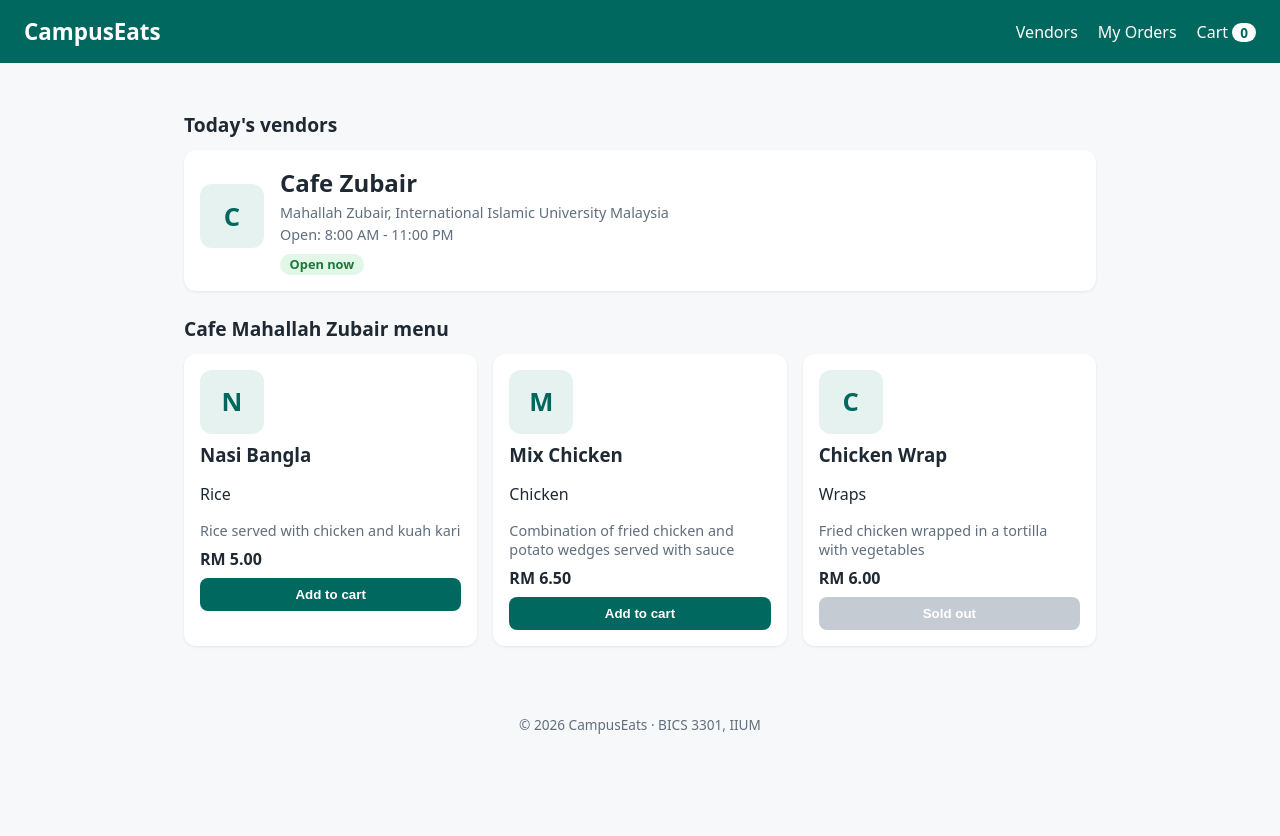
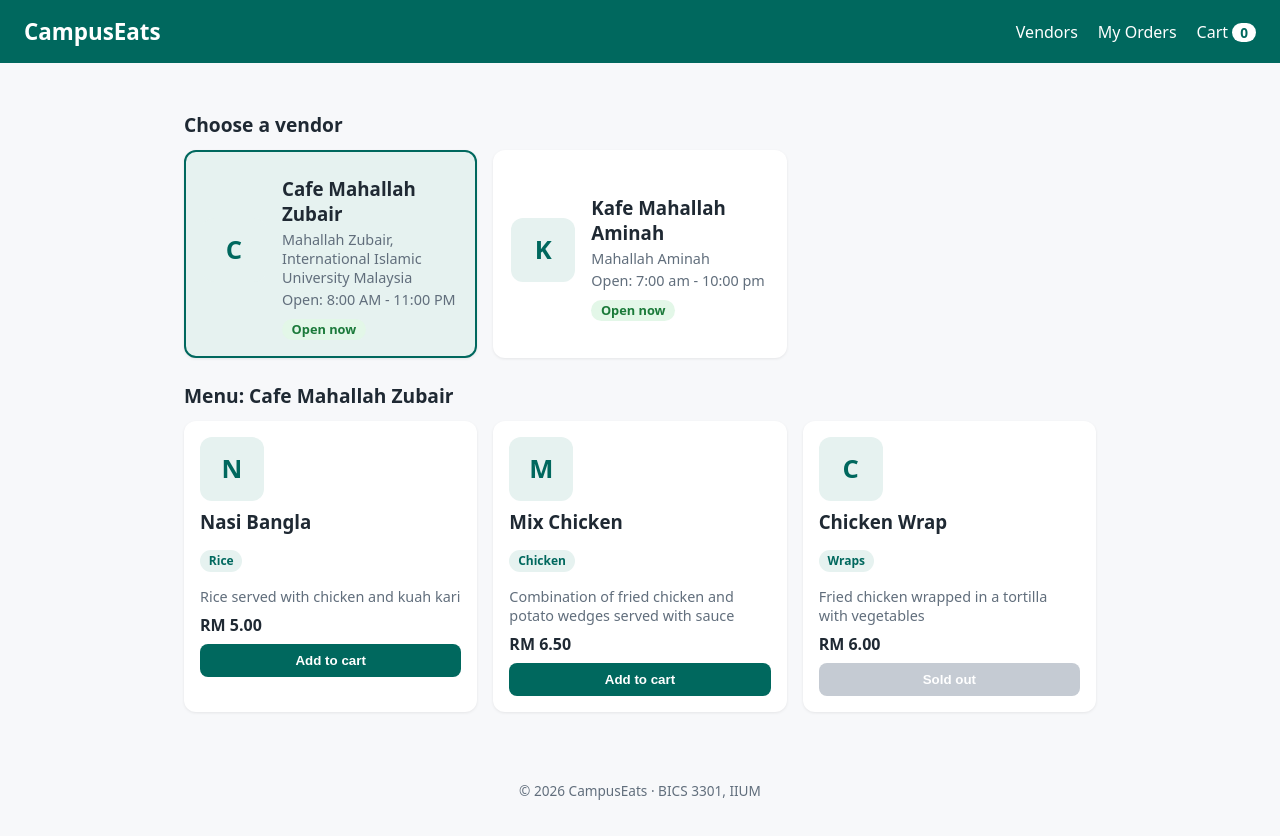
Before and after one commit to Pokp4n/campuseats-2417219, a React (Vite) app: page / in a window 1280 px wide. Shown: the top 836 px of the page. Before the commit the page ends 800 px from the top, so only its background shows below. Built offline with nearby package versions, Linux system fonts and the light colour scheme.

Commit message:
Switch vendors with state

```diff
--- a/src/App.jsx
+++ b/src/App.jsx
@@ -1,30 +1,37 @@
+import { useState } from "react";
+import vendors from "./data/vendors.js";
 import Header from "./components/Header.jsx";
 import VendorCard from "./components/VendorCard.jsx";
 import MenuList from "./components/MenuList.jsx";
 import Footer from "./components/Footer.jsx";
-import { vendors } from "./data/vendors.js";
 
 function App() {
-  const vendor = vendors[0];
-
+  const [selectedVendorId, setSelectedVendorId] = useState(vendors[0].id);
+  const selectedVendor = vendors.find((v) => v.id === selectedVendorId);
   return (
     <>
       <Header />
-
       <main className="container">
         <section>
-          <h2 className="section-title">Today's vendors</h2>
-          <VendorCard />
+          <h2 className="section-title">Choose a vendor</h2>
+          <div className="vendor-grid">
+            {vendors.map((vendor) => (
+              <VendorCard
+                key={vendor.id}
+                vendor={vendor}
+                isSelected={vendor.id === selectedVendorId}
+                onSelect={setSelectedVendorId}
+              />
+            ))}
+          </div>
         </section>
-
         <section>
-          <h2 className="section-title">{vendor.name} menu</h2>
-          <MenuList items={vendor.items} />
+          <h2 className="section-title">Menu: {selectedVendor.name}</h2>
+          <MenuList items={selectedVendor.menu} />
         </section>
       </main>
       <Footer />
     </>
   );
 }
-
 export default App;
--- a/src/components/VendorCard.jsx
+++ b/src/components/VendorCard.jsx
@@ -1,28 +1,22 @@
-function VendorCard() {
-  const vendor = {
-    name: "Cafe Zubair",
-    location: "Mahallah Zubair, International Islamic University Malaysia",
-    openHours: "8:00 AM - 11:00 PM",
-    isOpen: true,
-  };
-
+function VendorCard({ vendor, isSelected, onSelect }) {
   return (
-    <article className="card vendor-card">
+    <button
+      type="button"
+      className={isSelected ? "card vendor-card selected" : "card vendor-card"}
+      onClick={() => onSelect(vendor.id)}
+    >
       <div className="thumb" aria-hidden="true">
         {vendor.name.charAt(0)}
       </div>
-
       <div>
-        <h2>{vendor.name}</h2>
+        <h3>{vendor.name}</h3>
         <p className="muted">{vendor.location}</p>
         <p className="muted">Open: {vendor.openHours}</p>
-
         <span className={vendor.isOpen ? "status open" : "status closed"}>
           {vendor.isOpen ? "Open now" : "Closed"}
         </span>
       </div>
-    </article>
+    </button>
   );
 }
-
 export default VendorCard;
--- a/src/data/vendors.js
+++ b/src/data/vendors.js
@@ -1,4 +1,4 @@
-export const vendors = [
+const vendors = [
   {
     id: 1,
     name: "Cafe Mahallah Zubair",
@@ -6,7 +6,7 @@
     openHours: "8:00 AM - 11:00 PM",
     isOpen: true,
 
-    items: [
+    menu: [
       {
         id: 1,
         name: "Nasi Bangla",
@@ -40,7 +40,8 @@
     location: "Mahallah Aminah",
     openHours: "7:00 am - 10:00 pm",
     isOpen: true,
-    items: [
+
+    menu: [
       {
         id: 1,
         name: "Mee Goreng",
@@ -52,3 +53,5 @@
     ],
   },
 ];
+
+export default vendors;
--- a/src/index.css
+++ b/src/index.css
@@ -140,3 +140,41 @@
   padding: 2rem 1rem;
   font-size: 0.85rem;
 }
+
+/* Week 2 additions */
+.vendor-grid {
+  display: grid;
+  grid-template-columns: repeat(auto-fill, minmax(220px, 1fr));
+  gap: 1rem;
+}
+
+button.card {
+  border: 2px solid transparent;
+  text-align: left;
+  font: inherit;
+  color: inherit;
+  cursor: pointer;
+}
+
+button.card:hover {
+  border-color: var(--green);
+}
+
+button.card.selected {
+  border-color: var(--green);
+  background: var(--green-light);
+}
+
+.card h3 {
+  margin-top: 0.5rem;
+}
+
+.tag {
+  display: inline-block;
+  background: var(--green-light);
+  color: var(--green);
+  border-radius: 999px;
+  padding: 0.15rem 0.55rem;
+  font-size: 0.75rem;
+  font-weight: 600;
+}
```
